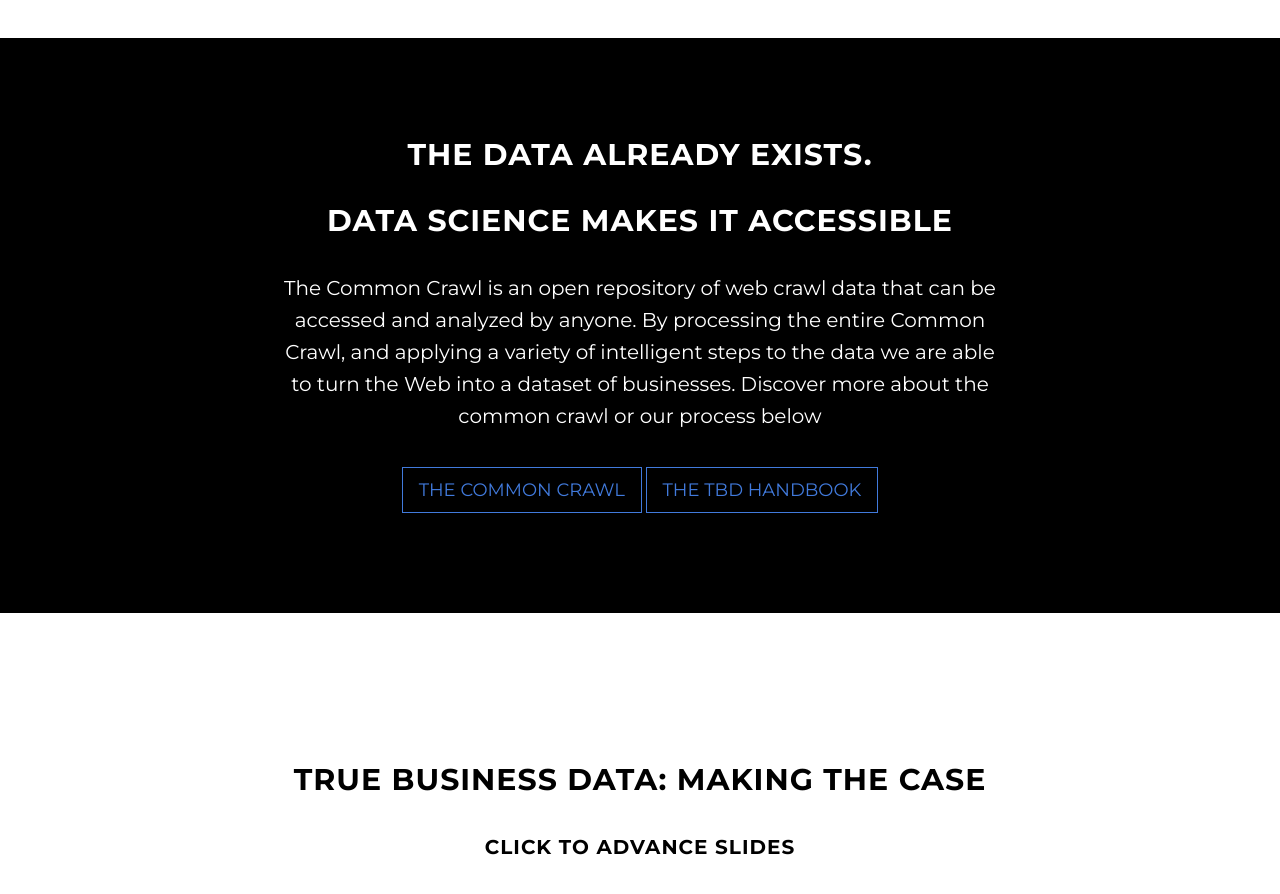
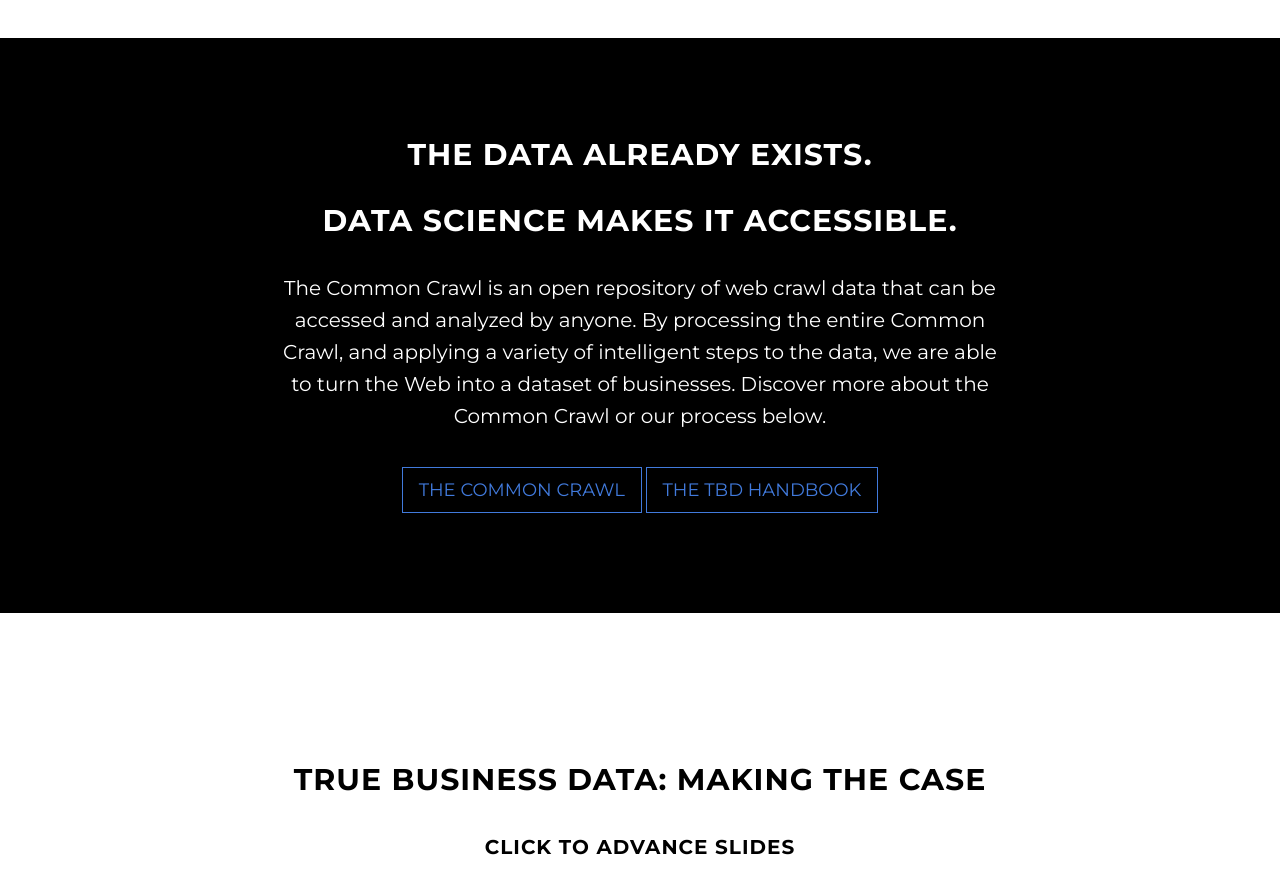
Before and after one commit to JaimeVL/True-Business-Data, a plain HTML site: page Site/index.html in a window 1280 px wide. Shown: the part 1480-2374 px from the top of the page. Drawn offline with Linux system fonts and the light colour scheme.

Commit message:
Fixing spelling error
Fixing spelling error

```diff
--- a/Site/index.html
+++ b/Site/index.html
@@ -106,8 +106,8 @@
         <div class="solution-section">
             <div class="container">
                 <div class="col-lg-8 col-lg-offset-2">
-                    <h2>The data already exists. <br><br>Data science makes it accessible</h2>
-                    <p>The Common Crawl is an open repository of web crawl data that can be accessed and analyzed by anyone. By processing the entire Common Crawl, and applying a variety of intelligent steps to the data we are able to turn the Web into a dataset of businesses. Discover more about the common crawl or our process below</p>
+                    <h2>The data already exists. <br><br>Data science makes it accessible.</h2>
+                    <p>The Common Crawl is an open repository of web crawl data that can be accessed and analyzed by anyone. By processing the entire Common Crawl, and applying a variety of intelligent steps to the data, we are able to turn the Web into a dataset of businesses. Discover more about the Common Crawl or our process below.</p>
                     <a href="http://commoncrawl.org/" target="__blank" class="btn btn-default btn-lg">The Common Crawl</a>
                     <a href="https://tracsj.gitbooks.io/true-business-data/content/" target="__blank" class="btn btn-default btn-lg ">The TBD Handbook</a>
                 </div>
```
